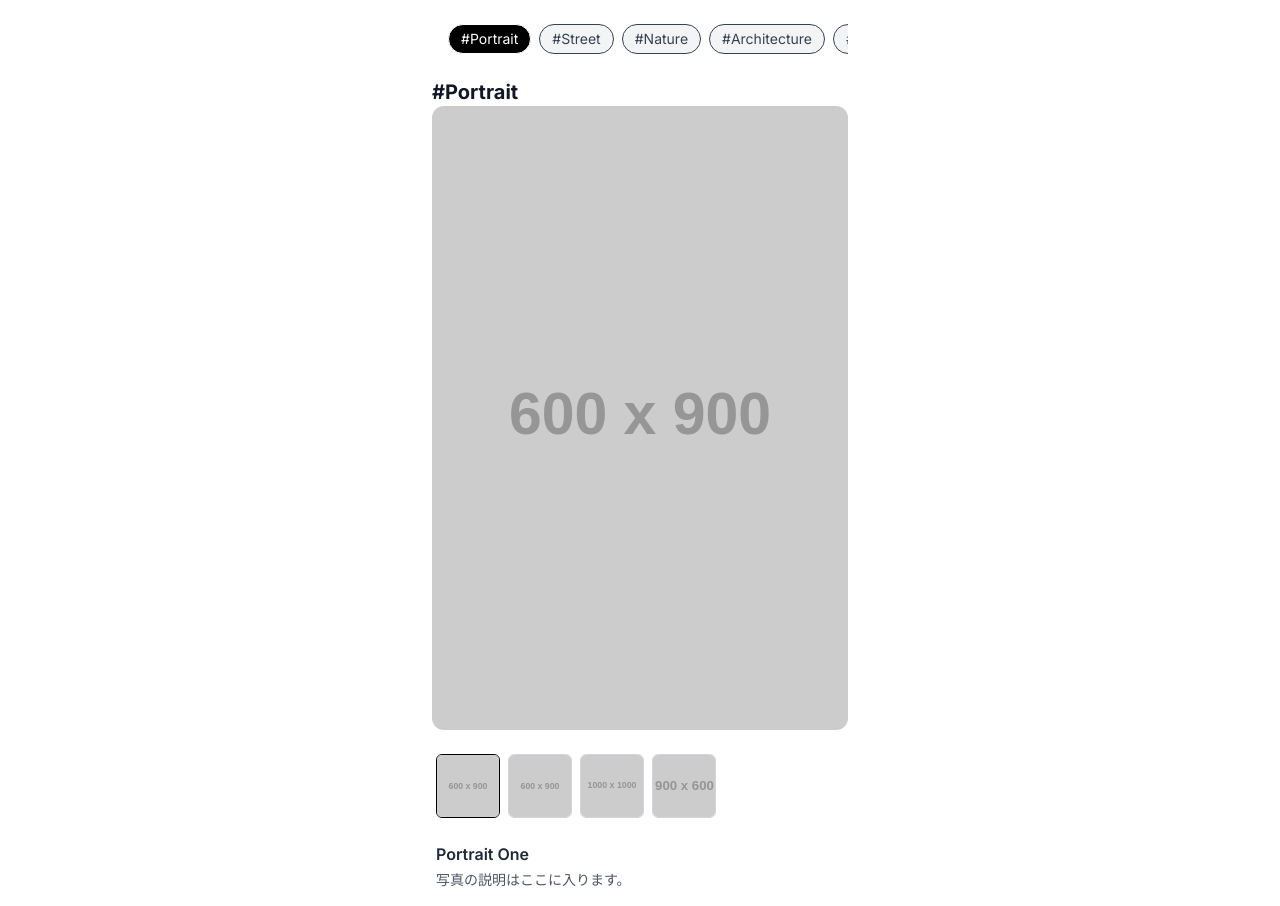
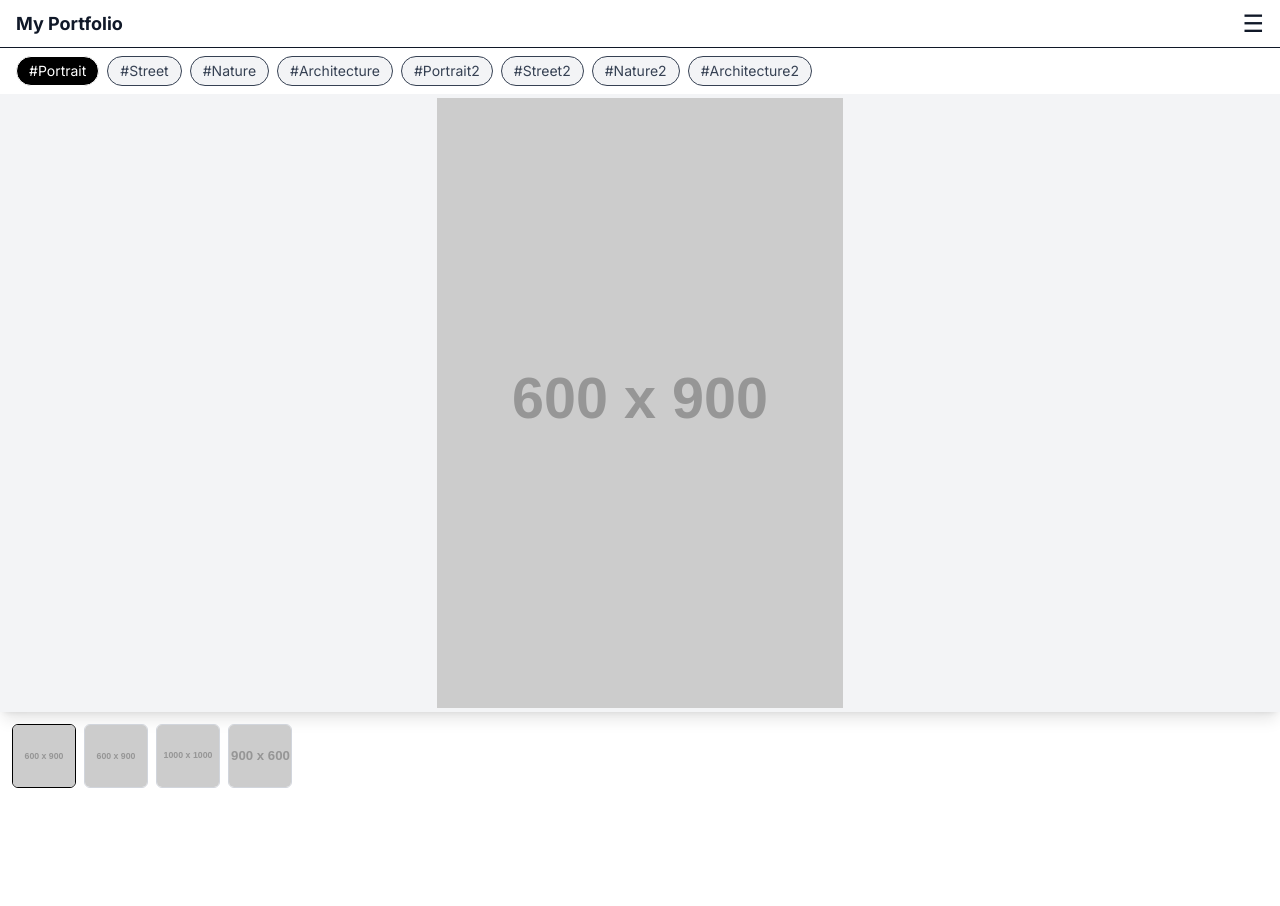
Before and after one commit to shuji0425/photo-frontend, a Next.js app: page / in a window 1280 px wide. After the commit the page ends 800 px from the top, so only its background shows below. Built offline with nearby package versions, Linux system fonts and the light colour scheme.

Commit message:
メイン画面のスタイル調整

```diff
--- a/src/app/page.tsx
+++ b/src/app/page.tsx
@@ -4,6 +4,7 @@ import { useState } from "react";
 import CategoryTagList from "@/components/category/CategoryTagList";
 import { mockPhotos } from "@/data/photo";
 import PhotoViewer from "@/components/photo/PhotoViewer";
+import Header from "@/components/layout/Header";
 // import PhotoStackView from "@/components/photo/PhotoStackView";
 
 const availableTags = [
@@ -21,17 +22,23 @@ export default function HomePage() {
   const [selectedTag, setSelectedTag] = useState("Portrait");
 
   return (
-    <div className="p-4 w-full max-w-md">
+    <div className="h-screen w-screen max-w-full flex flex-col overflow-hidden bg-white">
+      {/* ヘッダー */}
+      <Header />
+
       {/* カテゴリータグ */}
-      <CategoryTagList
-        tags={availableTags}
-        selectedTag={selectedTag}
-        onTagSelect={setSelectedTag}
-      />
+      <div className="shrink-0 w-full overflow-x-auto">
+        <div className="flex gap-2 w-max">
+          <CategoryTagList
+            tags={availableTags}
+            selectedTag={selectedTag}
+            onTagSelect={setSelectedTag}
+          />
+        </div>
+      </div>
 
-      {/* 今後のパーツ */}
-      <div className="mt-4">
-        <h1 className="text-xl font-bold">#{selectedTag}</h1>
+      {/* メインビュー */}
+      <div className="flex-1 min-h-0 overflow-hidden">
         <PhotoViewer photos={mockPhotos} />
       </div>
     </div>
--- /dev/null
+++ b/src/components/layout/Header.tsx
@@ -0,0 +1,10 @@
+"use client";
+
+export default function Header() {
+  return (
+    <header className="h-12 px-4 flex items-center justify-between border-b">
+      <h1 className="text-lg font-bold">My Portfolio</h1>
+      <button className="text-2xl">☰</button>
+    </header>
+  );
+}
--- a/src/components/photo/PhotoMainView.tsx
+++ b/src/components/photo/PhotoMainView.tsx
@@ -36,7 +36,7 @@ export default function PhotoMainView({ photo, onPrev, onNext }: Props) {
   return (
     <div
       {...handlers}
-      className="relative w-full aspect-[2/3] bg-gray-100 rounded-xl overflow-hidden select-none"
+      className="relative w-full aspect-[2/3] bg-gray-100 overflow-hidden select-none shadow-lg"
       style={{
         touchAction: "pan-y",
       }}
@@ -56,7 +56,7 @@ export default function PhotoMainView({ photo, onPrev, onNext }: Props) {
             src={photo.url}
             alt={photo.title ?? ""}
             fill
-            className="object-contain"
+            className="object-contain p-1"
             sizes="(max-width: 768px) 100vw, 400px"
           />
         </motion.div>
--- a/src/components/photo/PhotoViewer.tsx
+++ b/src/components/photo/PhotoViewer.tsx
@@ -3,7 +3,7 @@
 import { useState } from "react";
 import type { Photo } from "@/types/photo";
 import PhotoMainView from "./PhotoMainView";
-import PhotoDetails from "./PhotoDetails";
+// import PhotoDetails from "./PhotoDetails";
 import PhotoThumbnailList from "./PhotoThumbnailList";
 
 type Props = {
@@ -15,7 +15,7 @@ export default function PhotoViewer({ photos }: Props) {
   const currentPhoto = photos[currentIndex];
 
   return (
-    <div className="space-y-4">
+    <div className="w-full h-full flex flex-col overflow-hidden">
       {/* メイン画像スライド表示 */}
       <PhotoMainView
         photo={currentPhoto}
@@ -26,14 +26,16 @@ export default function PhotoViewer({ photos }: Props) {
       />
 
       {/* サムネイル一覧 */}
-      <PhotoThumbnailList
-        photos={photos}
-        currentIndex={currentIndex}
-        onSelect={(index) => setCurrentIndex(index)}
-      />
+      <div className="shrink-0 overflow-x-auto px-2 py-1">
+        <PhotoThumbnailList
+          photos={photos}
+          currentIndex={currentIndex}
+          onSelect={(index) => setCurrentIndex(index)}
+        />
+      </div>
 
       {/* 詳細情報 */}
-      <PhotoDetails photo={currentPhoto} />
+      {/* <PhotoDetails photo={currentPhoto} /> */}
     </div>
   );
 }
```
